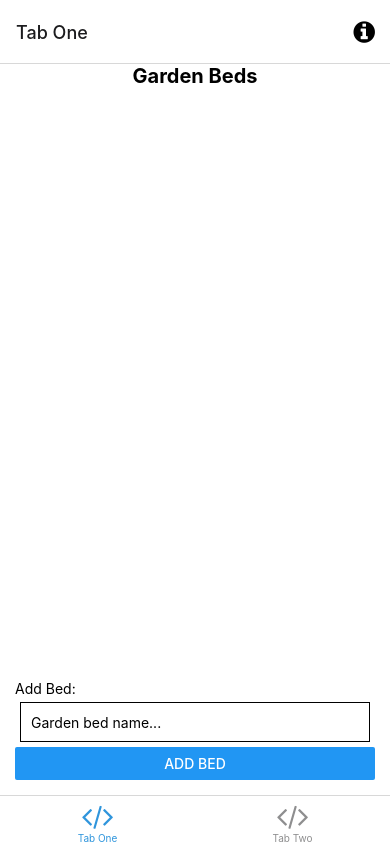
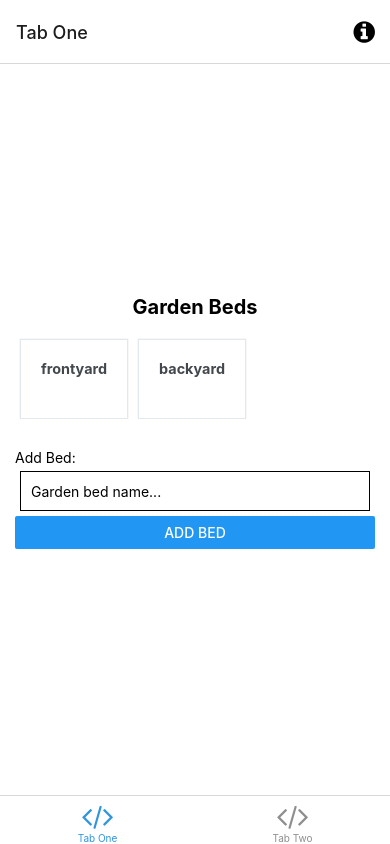
Before and after one commit to Cliffsters-Inc/garden-manager-native, a React Native app: screen /TabOne in a window 390 px wide. Built offline with nearby package versions, Linux system fonts and the light colour scheme; what expo-linking would draw is missing.

Commit message:
Create GardenCards component. Install react-native-elements

```diff
--- a/components/GardenBedsList.tsx
+++ b/components/GardenBedsList.tsx
@@ -8,15 +8,16 @@ export const GardenBedsList = () => {
   const garden = useAppSelector(gardenSelectors.selectGarden);
 
   return (
-    <FlatList
-      data={garden.beds}
-      renderItem={({ item }) => (
-        <View key={item.id}>
-          <Text style={styles.subTitle}>{item.name}</Text>
-          <PlantsList plants={item.plants} />
-        </View>
-      )}
-    />
+    // <FlatList
+    //   data={garden}
+    //   renderItem={({ item }) => (
+    //     <View key={item.id}>
+    //       <Text style={styles.subTitle}>{item.name}</Text>
+    //       <PlantsList plants={item.plants} />
+    //     </View>
+    //   )}
+    // />
+    <View></View>
   );
 };
 
--- /dev/null
+++ b/components/GardenCards.tsx
@@ -0,0 +1,41 @@
+import { FunctionComponent } from "react";
+import { FlatList, Pressable, View, StyleSheet } from "react-native";
+import { Card } from "react-native-elements";
+import { gardenSelectors } from "../services/garden/gardenSlice";
+import { useAppSelector } from "../store";
+
+interface GardenCardsProps {}
+
+export const GardenCards: FunctionComponent<GardenCardsProps> = () => {
+  const garden = useAppSelector(gardenSelectors.selectBeds);
+  return (
+    <View style={styles.container}>
+      <FlatList
+        numColumns={2}
+        keyExtractor={(item) => item.id}
+        data={garden.gardens}
+        renderItem={({ item }) => (
+          <Pressable>
+            <Card containerStyle={styles.card}>
+              <Card.Title>{item.name}</Card.Title>
+            </Card>
+          </Pressable>
+        )}
+      />
+    </View>
+  );
+};
+
+const styles = StyleSheet.create({
+  container: {
+    width: "100%",
+    padding: 15,
+  },
+  card: {
+    minHeight: 80,
+    minWidth: 80,
+    margin: 5,
+    padding: 20,
+    borderWidth: 1,
+  },
+});
--- a/package.json
+++ b/package.json
@@ -30,8 +30,10 @@
     "react": "17.0.1",
     "react-dom": "17.0.1",
     "react-native": "0.64.3",
-    "react-native-safe-area-context": "3.3.2",
+    "react-native-elements": "^3.4.2",
+    "react-native-safe-area-context": "^3.3.2",
     "react-native-screens": "~3.10.1",
+    "react-native-vector-icons": "^9.1.0",
     "react-native-web": "0.17.1",
     "react-redux": "^7.2.6"
   },
--- a/screens/TabOneScreen.tsx
+++ b/screens/TabOneScreen.tsx
@@ -3,13 +3,15 @@ import { Text, View } from "../components/Themed";
 import { RootTabScreenProps } from "../types";
 import { AddBedField } from "../components/AddBedField";
 import { GardenBedsList } from "../components/GardenBedsList";
+import { GardenCards } from "../components/gardenCards";
 export default function TabOneScreen({
   navigation,
 }: RootTabScreenProps<"TabOne">) {
   return (
     <View style={styles.container}>
       <Text style={styles.title}>Garden Beds</Text>
-      <GardenBedsList />
+      {/* <GardenBedsList /> */}
+      <GardenCards />
       <AddBedField />
     </View>
   );
```
Also changed, not shown: 2 other files (tests, documents, lock files or other folders).
